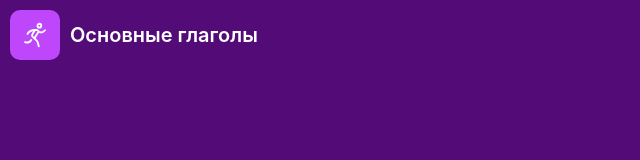
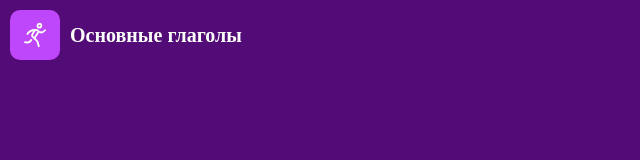
Before and after one commit to zaymovskey/languages-learning, a React (Vite) app: page / in a window 1280 px wide. Shown: the top 160 px of the page, without its empty margins (0-640 px from the left). Built offline with nearby package versions, Linux system fonts and the light colour scheme.

Commit message:
чето сделал

```diff
--- a/src/app/styles/index.scss
+++ b/src/app/styles/index.scss
@@ -2,7 +2,7 @@
 @import 'variables/global';
 
 body {
-  font-family: var(--font-family-main), cursive;
+  font-family: var(--font-family-main), cursive !important;
   font-weight: var(--font-weight-regular);
   font-size: var(--font-size-m);
   color: var(--color-white);
--- a/src/entities/Game/Question/ui/Choice/Choiсe.tsx
+++ b/src/entities/Game/Question/ui/Choice/Choiсe.tsx
@@ -69,10 +69,9 @@ export const Choice: FC<IChoiceProps> = ({ toNextQuestion }) => {
   const handleSelectAnswer = (word: IWord) => {
     setSelectedAnswer(word);
 
-    toNextQuestion(refreshQuestion);
-    // setTimeout(() => {
-    //   toNextQuestion(refreshQuestion);
-    // }, 3000);
+    setTimeout(() => {
+      toNextQuestion(refreshQuestion);
+    }, 2000);
   };
 
   return (
--- a/src/main.tsx
+++ b/src/main.tsx
@@ -1,12 +1,21 @@
 import App from '@/app/App';
 import { StoreProvider } from '@/app/providers/StoreProvider/ui/StoreProvider.tsx';
+import { ConfigProvider } from 'antd';
 import { createRoot } from 'react-dom/client';
 import { BrowserRouter } from 'react-router-dom';
 
 createRoot(document.getElementById('root')!).render(
   <StoreProvider>
     <BrowserRouter>
-      <App />
+      <ConfigProvider
+        theme={{
+          token: {
+            fontFamily: 'Open Sans',
+          },
+        }}
+      >
+        <App />
+      </ConfigProvider>
     </BrowserRouter>
   </StoreProvider>
 );
```
